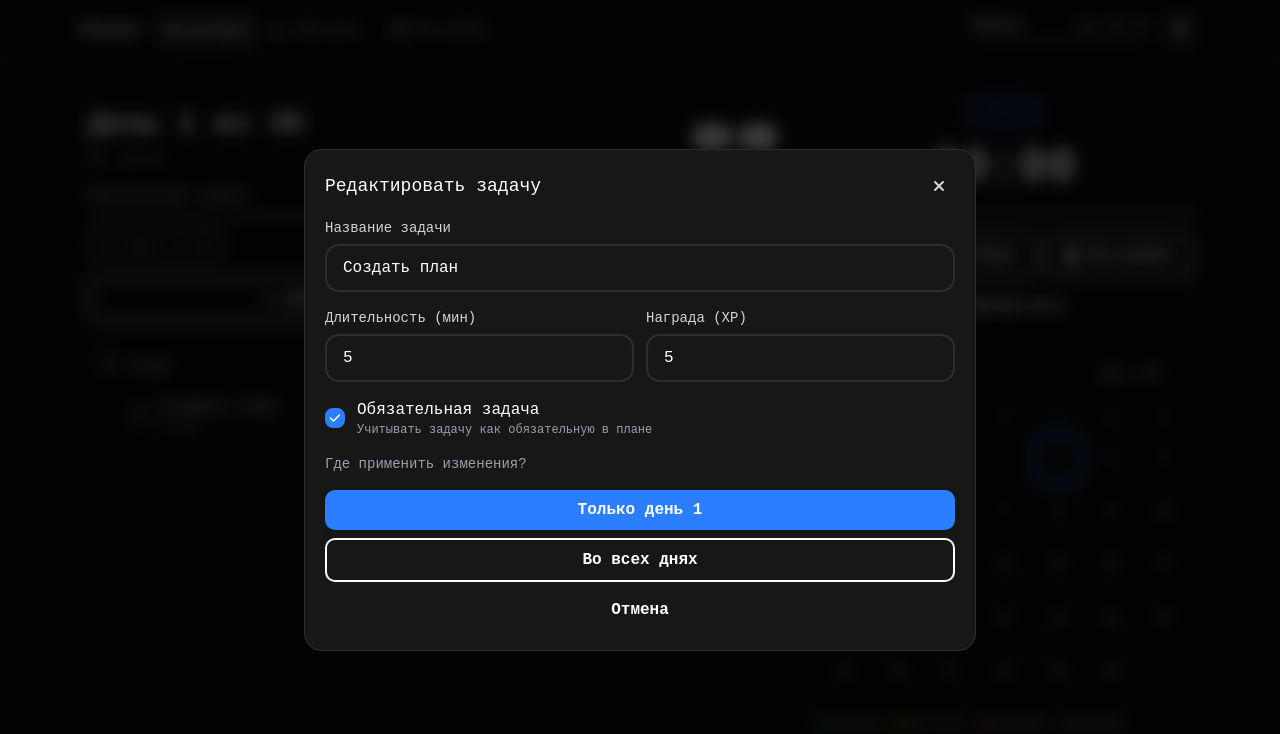
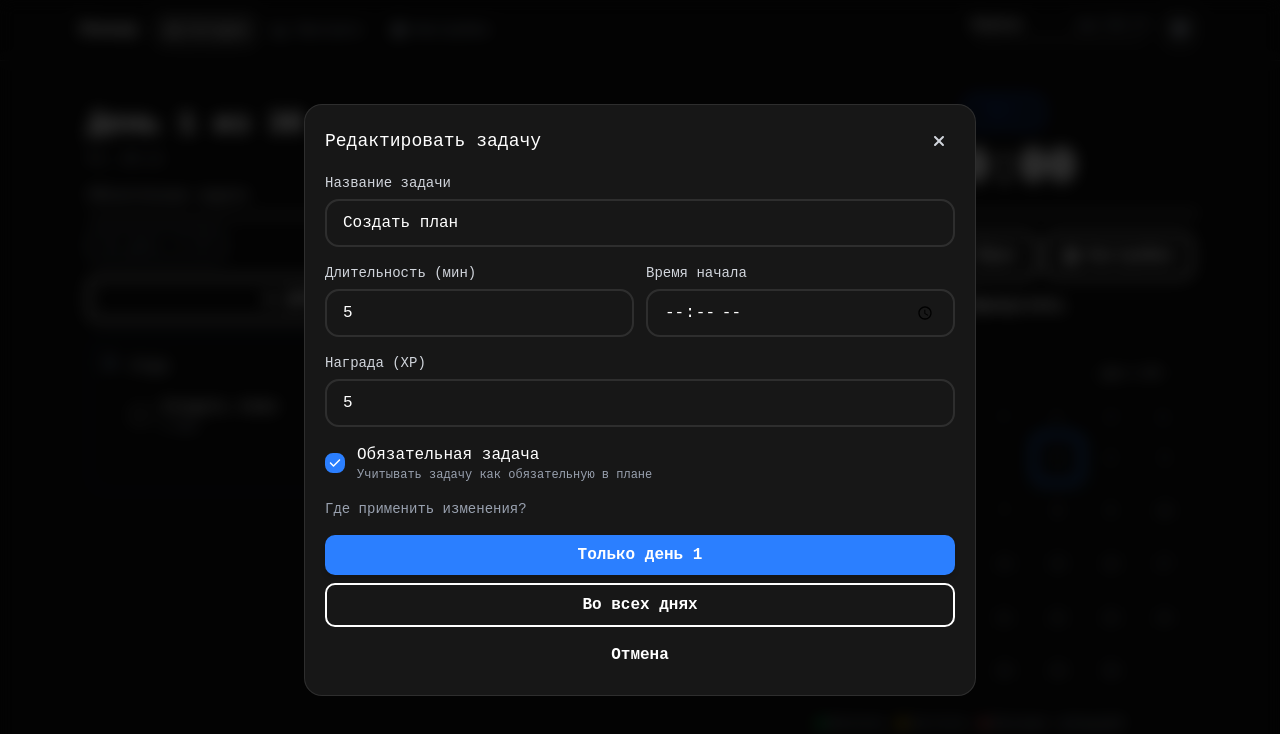
Before and after one commit to Ramazan-Yusupov/react-training, a React (Vite) app: page / in a window 1280 px wide. Both pictures are taken after a click on the button 706 px from the left and 411 px from the top of the page. Shown: the top 734 px of the page. Built offline with nearby package versions, Linux system fonts and the light colour scheme.

Commit message:
feat: добавить время начала для задач

```diff
--- a/src/entities/plan/ui/TaskRow.tsx
+++ b/src/entities/plan/ui/TaskRow.tsx
@@ -9,8 +9,8 @@ interface TaskRowProps {
   xp?: number;
 }
 
-export function TaskRow({ task, checked, onToggle, time, xp = task.xp }: TaskRowProps) {
-  const meta = [time, `${task.durationMin} мин`].filter(Boolean).join(' · ');
+export function TaskRow({ task, checked, onToggle, xp = task.xp }: TaskRowProps) {
+  const meta = [`${task.durationMin} мин`, task.scheduledTime].filter(Boolean).join(' | ');
 
   return (
     <Checkbox
--- a/src/widgets/day-board/ui/TaskEditor.tsx
+++ b/src/widgets/day-board/ui/TaskEditor.tsx
@@ -39,22 +39,22 @@ export function TaskEditor({
   const [mode, setMode] = useState<EditorMode>(null);
   const [title, setTitle] = useState(task?.title ?? '');
   const [durationMin, setDurationMin] = useState(String(task?.durationMin ?? 5));
+  const [scheduledTime, setScheduledTime] = useState(task?.scheduledTime ?? '');
   const [xp, setXp] = useState(String(task?.xp ?? 5));
   const [required, setRequired] = useState(task?.required ?? true);
   const [error, setError] = useState('');
 
   const isAddOpen = open ?? mode === 'add';
-
   const taskGroupId = groupId ?? null;
 
   const taskCount = currentDay?.tasks.filter((item) => item.groupId === taskGroupId).length ?? 0;
-
   const isLimitReached = groupId !== undefined && taskCount >= 10;
 
   const close = () => {
     setMode(null);
     setTitle(task?.title ?? '');
     setDurationMin(String(task?.durationMin ?? 5));
+    setScheduledTime(task?.scheduledTime ?? '');
     setXp(String(task?.xp ?? 5));
     setRequired(task?.required ?? true);
     setError('');
@@ -84,6 +84,7 @@ export function TaskEditor({
     return {
       title: normalizedTitle,
       durationMin: duration,
+      scheduledTime: scheduledTime || undefined,
       xp: points,
       required,
     };
@@ -97,11 +98,8 @@ export function TaskEditor({
     let result: string | null;
 
     if (scope === 'all' && groupId) {
-      // Для задачи внутри карточки используем метод,
-      // который добавляет карточку в недостающие дни.
       result = addTaskToAllDaysWithGroup(day, groupId, values);
     } else {
-      // Самостоятельная задача или задача только на текущий день.
       result = addTask(day, taskGroupId, values, scope);
     }
 
@@ -149,7 +147,7 @@ export function TaskEditor({
         autoFocus
       />
 
-      <div className="grid grid-cols-2 gap-3">
+      <div className="grid grid-cols-1 gap-3 min-[390px]:grid-cols-2">
         <Input
           label="Длительность (мин)"
           type="number"
@@ -163,17 +161,27 @@ export function TaskEditor({
         />
 
         <Input
-          label="Награда (XP)"
-          type="number"
-          min={0}
-          max={10000}
-          value={xp}
+          label="Время начала"
+          type="time"
+          value={scheduledTime}
           onChange={(event) => {
-            setXp(event.target.value);
+            setScheduledTime(event.target.value);
             setError('');
           }}
         />
       </div>
+
+      <Input
+        label="Награда (XP)"
+        type="number"
+        min={0}
+        max={10000}
+        value={xp}
+        onChange={(event) => {
+          setXp(event.target.value);
+          setError('');
+        }}
+      />
 
       <Checkbox
         checked={required}
@@ -253,6 +261,7 @@ export function TaskEditor({
           onClick={() => {
             setTitle(task.title);
             setDurationMin(String(task.durationMin));
+            setScheduledTime(task.scheduledTime ?? '');
             setXp(String(task.xp));
             setRequired(task.required);
             setError('');
```
